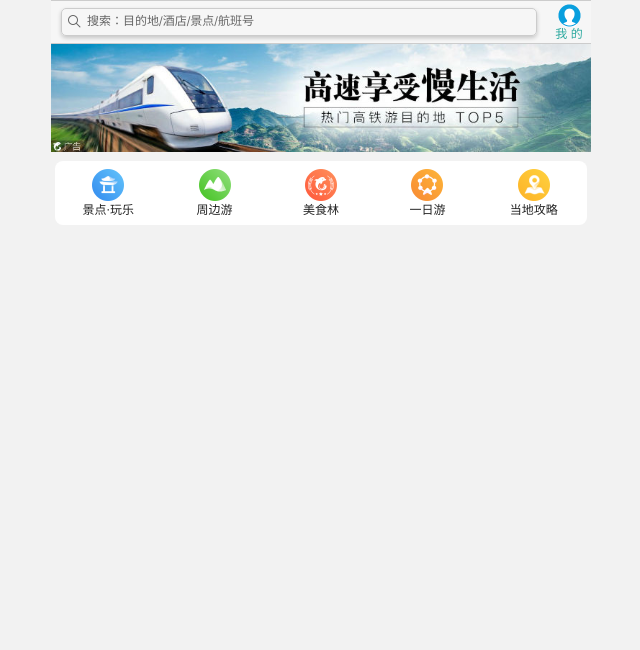
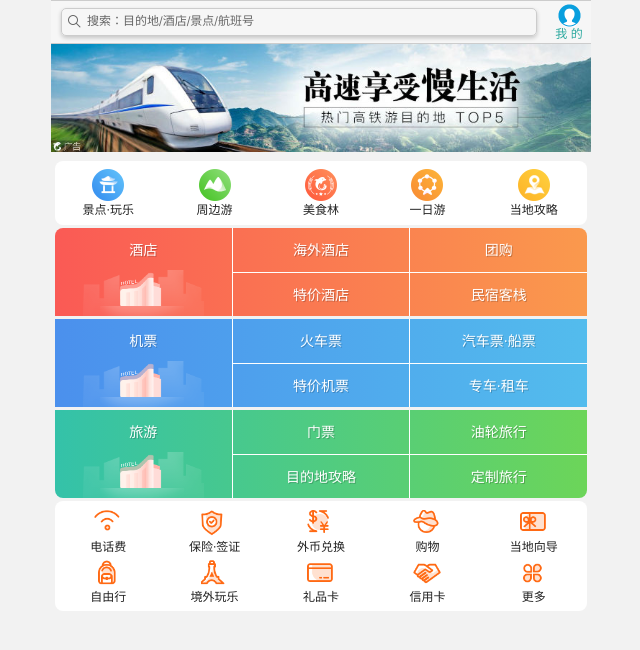
Before and after one commit to paintmr/mobile-websites, a plain HTML site: page 2 flex布局-携程/index.html in a window 1280 px wide. Shown: the top 650 px of the page, without its empty margins (319-959 px from the left). Drawn offline with Linux system fonts and the light colour scheme.

Commit message:
flex布局-携程2

```diff
--- a/2 flex布局-携程/css/index.css
+++ b/2 flex布局-携程/css/index.css
@@ -8,6 +8,8 @@ body {
   background: #f2f2f2;
   overflow-x: hidden;
   -webkit-tap-highlight-color: transparent;
+
+  height: 2000px;
 }
 ul {
   list-style: none;
@@ -85,7 +87,7 @@ div {
 .banner img {
   width: 100%;
 }
-/* 第一个导航栏 */
+/* 第一个小导航栏 */
 .nav-first {
   display: flex;
   height: 64px;
@@ -106,7 +108,7 @@ div {
   width: 32px;
   height: 32px;
   margin-top: 8px;
-  background: url(../images/localnav_bg.png) no-repeat 0 0;
+  background: url(../images/firstnav-bg.png) no-repeat 0 0;
   background-size: 32px auto;
 }
 .nav-first li .nav-first-icon-icon2 {
@@ -121,3 +123,101 @@ div {
 .nav-first li .nav-first-icon-icon5 {
   background-position: 0 -128px;
 }
+/* 主导航栏 */
+nav {
+  overflow: hidden;
+  border-radius: 8px;
+  margin: 0 4px 3px;
+  text-align: center;
+}
+.nav-row {
+  display: flex;
+  height: 88px;
+}
+.nav-row:nth-child(1) {
+  background: -webkit-linear-gradient(left, #fa5a55, #fa994d);
+}
+.nav-row:nth-child(2) {
+  margin: 3px 0;
+  background: -webkit-linear-gradient(left, #4b90ed, #53bced);
+}
+.nav-row:nth-child(3) {
+  background: -webkit-linear-gradient(left, #34c2a9, #6cd559);
+}
+.nav-item {
+  display: flex;
+  flex-direction: column;
+  flex: 1;
+}
+.nav-item:first-child a {
+  background: url(../images/hotel.png) no-repeat bottom center;
+  background-size: 121px auto;
+}
+/* -n+2选的是前两个 */
+.nav-item:nth-child(-n + 2) {
+  border-right: 1px solid #fff;
+}
+.nav-item a {
+  flex: 1;
+  line-height: 44px;
+  color: #fff;
+  font-size: 14px;
+  /* 文字阴影 */
+  text-shadow: 1px 1px rgba(0, 0, 0, 0.2);
+}
+.nav-item:nth-child(n + 2) a:first-child {
+  border-bottom: 1px solid #fff;
+}
+/* 第二个小导航栏 */
+.nav-second {
+  display: flex;
+  border-radius: 8px;
+  background-color: #fff;
+  margin: 0 4px;
+  flex-wrap: wrap;
+  padding: 5px 0;
+}
+.nav-second li {
+  /* 每个li占父盒子宽度的20% */
+  flex: 20%;
+}
+.nav-second li a {
+  display: flex;
+  flex-direction: column;
+  align-items: center;
+  font-size: 12px;
+}
+.nav-second li [class^="nav-second-icon"] {
+  width: 28px;
+  height: 28px;
+  margin-top: 4px;
+  background: url(../images/secondnav-bg.png) no-repeat;
+  background-size: 28px auto;
+}
+.nav-second li .nav-second-icon-icon2 {
+  background-position: 0 -29px;
+}
+.nav-second li .nav-second-icon-icon3 {
+  background-position: 0 -65px;
+}
+.nav-second li .nav-second-icon-icon4 {
+  background-position: 0 -100px;
+}
+.nav-second li .nav-second-icon-icon5 {
+  background-position: 0 -132px;
+}
+.nav-second li .nav-second-icon-icon6 {
+  background-position: 4px -163px;
+}
+.nav-second li .nav-second-icon-icon7 {
+  background-position: -2px -198px;
+}
+.nav-second li .nav-second-icon-icon8 {
+  background-position: 0 -230px;
+}
+.nav-second li .nav-second-icon-icon9 {
+  background-position: 0 -259px;
+}
+.nav-second li .nav-second-icon-icon10 {
+  background-position: 3px -288px;
+}
--- a/2 flex布局-携程/index.html
+++ b/2 flex布局-携程/index.html
@@ -35,7 +35,7 @@
     <div class="banner">
       <img src="products/banner.jpg" alt="banner" />
     </div>
-    <!-- 第一个导航栏 -->
+    <!-- 第一个小导航栏 -->
     <ul class="nav-first">
       <li>
         <a href="#" title="景点·玩乐">
@@ -68,5 +68,111 @@
         </a>
       </li>
     </ul>
+    <!-- 主导航栏 -->
+    <nav>
+      <div class="nav-row">
+        <div class="nav-item">
+          <a href="#" title="酒店">酒店</a>
+        </div>
+        <div class="nav-item">
+          <a href="#" title="海外酒店">海外酒店</a>
+          <a href="#" title="特价酒店">特价酒店</a>
+        </div>
+        <div class="nav-item">
+          <a href="#" title="团购">团购</a>
+          <a href="#" title="民宿客栈">民宿客栈</a>
+        </div>
+      </div>
+      <div class="nav-row">
+        <div class="nav-item">
+          <a href="#" title="机票">机票</a>
+        </div>
+        <div class="nav-item">
+          <a href="#" title="火车票">火车票</a>
+          <a href="#" title="特价机票">特价机票</a>
+        </div>
+        <div class="nav-item">
+          <a href="#" title="汽车票·船票">汽车票·船票</a>
+          <a href="#" title="专车·租车">专车·租车</a>
+        </div>
+      </div>
+      <div class="nav-row">
+        <div class="nav-item">
+          <a href="#" title="旅游">旅游</a>
+        </div>
+        <div class="nav-item">
+          <a href="#" title="门票">门票</a>
+          <a href="#" title="目的地攻略">目的地攻略</a>
+        </div>
+        <div class="nav-item">
+          <a href="#" title="油轮旅行">油轮旅行</a>
+          <a href="#" title="定制旅行">定制旅行</a>
+        </div>
+      </div>
+      </div>
+    </nav>
+    <!-- 第二个小导航栏 -->
+    <ul class="nav-second">
+      <li>
+        <a href="#" title="电话费">
+          <span class="nav-second-icon-icon1"></span>
+          <span>电话费</span>
+        </a>
+      </li>
+      <li>
+        <a href="#" title="保险·签证">
+          <span class="nav-second-icon-icon2"></span>
+          <span>保险·签证</span>
+        </a>
+      </li>
+      <li>
+        <a href="#" title="外币兑换">
+          <span class="nav-second-icon-icon3"></span>
+          <span>外币兑换</span>
+        </a>
+      </li>
+      <li>
+        <a href="#" title="购物">
+          <span class="nav-second-icon-icon4"></span>
+          <span>购物</span>
+        </a>
+      </li>
+      <li>
+        <a href="#" title="当地向导">
+          <span class="nav-second-icon-icon5"></span>
+          <span>当地向导</span>
+        </a>
+      </li>
+      <li>
+        <a href="#" title="自由行">
+          <span class="nav-second-icon-icon6"></span>
+          <span>自由行</span>
+        </a>
+      </li>
+      <li>
+        <a href="#" title="境外玩乐">
+          <span class="nav-second-icon-icon7"></span>
+          <span>境外玩乐</span>
+        </a>
+      </li>
+      <li>
+        <a href="#" title="礼品卡">
+          <span class="nav-second-icon-icon8"></span>
+          <span>礼品卡</span>
+        </a>
+      </li>
+      <li>
+        <a href="#" title="信用卡">
+          <span class="nav-second-icon-icon9"></span>
+          <span>信用卡</span>
+        </a>
+      </li>
+      <li>
+        <a href="#" title="更多">
+          <span class="nav-second-icon-icon10"></span>
+          <span>更多</span>
+        </a>
+      </li>
+    </ul>
   </body>
 </html>
```
Also changed, not shown: 2 flex布局-携程/images/firstnav-bg.png (renamed from 2 flex布局-携程/images/localnav_bg.png), 2 flex布局-携程/images/secondnav-bg.png (renamed from 2 flex布局-携程/images/subnav-bg.png).
